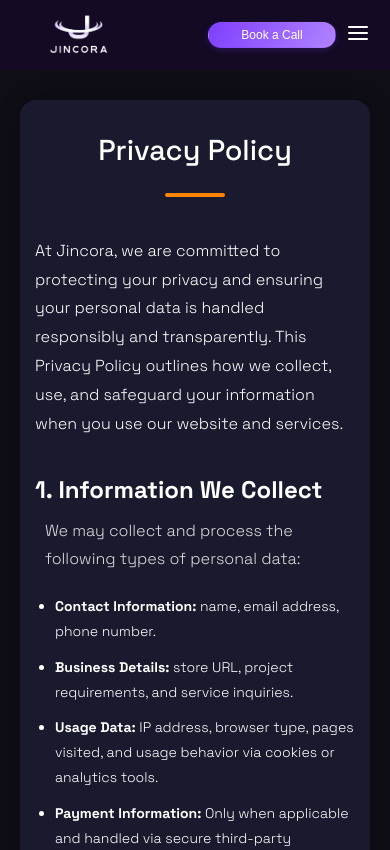
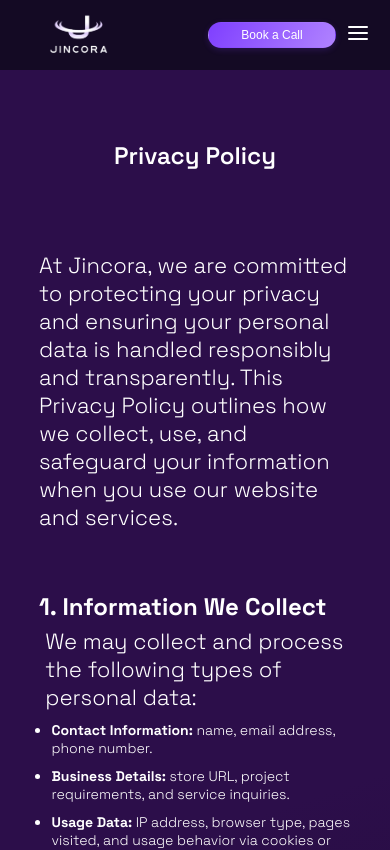
Before and after one commit to Jincora7/JincoraSite, a React (Vite) app: page /privacy-policy in a window 390 px wide. Shown: the top 850 px of the page. Built offline with nearby package versions, Linux system fonts and the light colour scheme.

Commit message:
css A,P,T

```diff
--- a/src/components/About/About.css
+++ b/src/components/About/About.css
@@ -16,6 +16,7 @@ html, body {
   flex-direction: column;
   align-items: center;
   margin-bottom: 120px;
+  margin-top: 30px;
 
 }
 
@@ -28,12 +29,12 @@ html, body {
 
 .hero-content {
   max-width: 800px;
-  margin: 0 auto;
+  /* margin: 0 auto; */
 }
 
 .hero-subtitle {
-  font-size: 28px;
-  font-weight: 400;
+  font-size: 38px;
+  font-weight: 600;
   color: #B8A9FF;
   margin-bottom: 12px;
 }
@@ -43,12 +44,14 @@ html, body {
   font-weight: 700;
   line-height: 1.2;
   color: #FFFFFF;
+  margin-top: 30px;
 }
 
 /* MAIN SECTION */
 .main-content-section {
   width: 100%;
   padding: 60px 20px;
+  margin-top: 30px;
 
 }
 
--- a/src/components/Policy/Policy.css
+++ b/src/components/Policy/Policy.css
@@ -1,4 +1,4 @@
-/* .policy-wrapper{
+.policy-wrapper{
     width: 100%;
     min-height: 100vh;
 
@@ -7,26 +7,37 @@
     align-items: center;
     justify-content: center;
     margin-bottom: 200px;
+
 }
 
 .policy-section{
-    margin-top: 150px;
+    margin-top: 180px;
     max-width: 80%;
     font-size: 14px;
     font-weight: 300;
+
+}
+
+.policy-content p{
+   margin-top: 80px;
+   font-size: 22px;
+
+
+
 }
 
 .policy-section h1{
     text-align: center;
-    font-weight: 400;
+    font-weight: 600;
     font-size: 24px;
 
 
     margin-bottom: 50px;
+
 }
 
 .policy-wrapper .policy-section .policy-content-list{
-    margin-top: 30px;
+    margin-top: 60px;
 }
 
 .policy-wrapper .policy-section .policy-content-list ul{
@@ -52,96 +63,18 @@
     .policy-section h1{
         font-size: 3rem;
     }
-} */
+}
 
 
 
 
+@media (max-width: 480px) {
+  .policy-section{
+    margin-top: 140px;
+  }
+.policy-content{
+   margin-top: 70px;
 
-
-.policy-wrapper {
-  width: 100%;
-  min-height: 100vh;
-  padding: 100px 20px 200px;
-  display: flex;
-  flex-direction: column;
-  align-items: center;
-  background-color: #0f0e17; /* optional: add soft background */
-  color: #ffffff;
-  /* font-family: 'Inter', sans-serif; */
 }
 
-.policy-section {
-  width: 100%;
-  max-width: 900px;
-  font-size: 16px;
-  font-weight: 300;
-  line-height: 1.8;
-  background-color: #1a1a2e;
-  padding: 40px 30px;
-  border-radius: 16px;
-  box-shadow: 0 0 20px rgba(0,0,0,0.3);
 }
-
-.policy-section h1 {
-  text-align: center;
-  font-weight: 500;
-  font-size: 2.5rem;
-
-  margin-bottom: 40px;
-  position: relative;
-}
-
-.policy-section h1::after {
-  content: "";
-  display: block;
-  width: 60px;
-  height: 4px;
-  background-color: #ff8400;
-  margin: 16px auto 0;
-  border-radius: 2px;
-}
-
-.policy-content-list {
-  margin-top: 30px;
-}
-
-.policy-content-list ul {
-  padding-left: 20px;
-  margin-top: 10px;
-}
-
-.policy-content-list li {
-  margin-bottom: 10px;
-  list-style: disc;
-}
-
-.policy-content-list p {
-  margin-top: 5px;
-  margin-bottom: 20px;
-  padding-left: 10px;
-  color: #dcdcdc;
-}
-
-/* Responsive adjustments */
-@media (max-width: 768px) {
-  .policy-section {
-    padding: 30px 20px;
-    font-size: 15px;
-  }
-
-  .policy-section h1 {
-    font-size: 2rem;
-  }
-}
-
-@media (max-width: 480px) {
-  .policy-section {
-    padding: 25px 15px;
-    font-size: 14px;
-  }
-
-  .policy-section h1 {
-    font-size: 1.8rem;
-  }
-}
--- a/src/components/TermsAndConditions/TermsAndConditions.css
+++ b/src/components/TermsAndConditions/TermsAndConditions.css
@@ -11,7 +11,7 @@
 }
 
 .terms-section{
-    margin-top: 150px;
+    margin-top: 180px;
     max-width: 80%;
     font-size: 14px;
     font-weight: 300;
@@ -19,11 +19,16 @@
 
 .terms-section h1{
     text-align: center;
-    font-weight: 400;
+    font-weight: 600;
     font-size: 24px;
     /* text-decoration: underline;
     text-decoration-color: #FF8400; */
     margin-bottom: 50px;
+}
+.terms-section p{
+    margin-top: 80px;
+    font-size: 22px;
+
 }
 
 .terms-wrapper .terms-section .terms-content-list{
```
